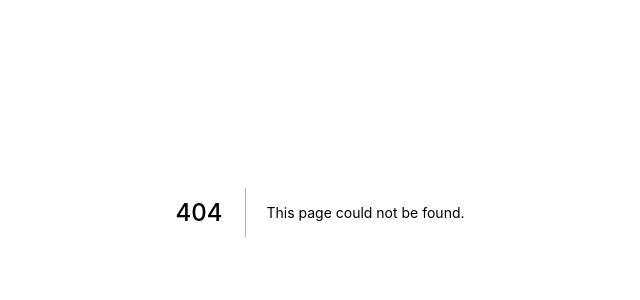
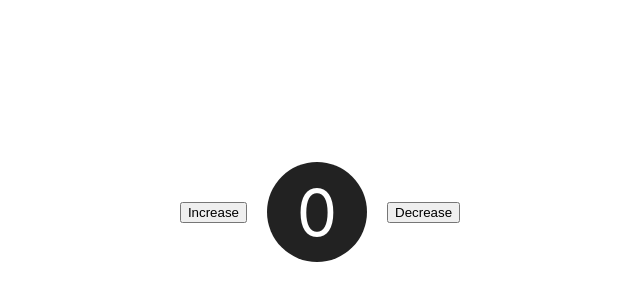
Before and after one commit to AmandaCleto/cod3r--nextjs-and-react, a Next.js app in the folder react--exercises/: page /state/counter in a window 1280 px wide. Before the commit this address had no page. Shown: the part 188-488 px from the top of the page, without its empty margins (320-960 px from the left). Built offline with nearby package versions, Linux system fonts and the light colour scheme.

Commit message:
learning about comunication between components

```diff
--- /dev/null
+++ b/react--exercises/components/displayCounter.jsx
@@ -0,0 +1,22 @@
+import React from "react";
+
+export default function DisplayCounter(props) {
+    return (
+        <div
+            style={{
+                display: "flex",
+                alignItems: "center",
+                justifyContent: "center",
+                height: "100px",
+                width: "100px",
+                borderRadius: "50px",
+                backgroundColor: "#222",
+                color: "#fff",
+                fontSize: "4rem",
+                margin: "0px 20px 0px 20px",
+            }}
+        >
+            {props.number}
+        </div>
+    );
+}
--- /dev/null
+++ b/react--exercises/pages/state/counter.jsx
@@ -0,0 +1,26 @@
+import React, { useState } from "react";
+import DisplayCounter from "../../components/displayCounter";
+
+export default function counter() {
+    const [counter, setCounter] = useState(0);
+
+    const increase = () => setCounter(counter + 1);
+
+    const decrease = () => setCounter(counter - 1);
+
+    return (
+        <div
+            style={{
+                display: "flex",
+                alignItems: "center",
+                justifyContent: "center",
+                height: "100vh",
+            }}
+        >
+
+            <button onClick={increase}>Increase</button>
+            <DisplayCounter number={counter} />
+            <button onClick={decrease}>Decrease</button>
+        </div>
+    );
+}
```
Also changed, not shown: react--exercises/components/indirect1/child.jsx (added, +12 -0 lines), react--exercises/components/indirect1/parent.jsx (added, +14 -0 lines), react--exercises/components/straight/child.jsx (added, +10 -0 lines), react--exercises/components/straight/parent.jsx (added, +15 -0 lines), react--exercises/pages/basics/button.jsx (added, +35 -0 lines), react--exercises/pages/comunication/indirect1.jsx (added, +10 -0 lines), react--exercises/pages/comunication/straight.jsx (added, +8 -0 lines), react--exercises/pages/state/form.jsx (added, +16 -0 lines), react--exercises/pages/state/mouse.jsx (added, +27 -0 lines), 1 other file (tests, documents, lock files or other folders).
